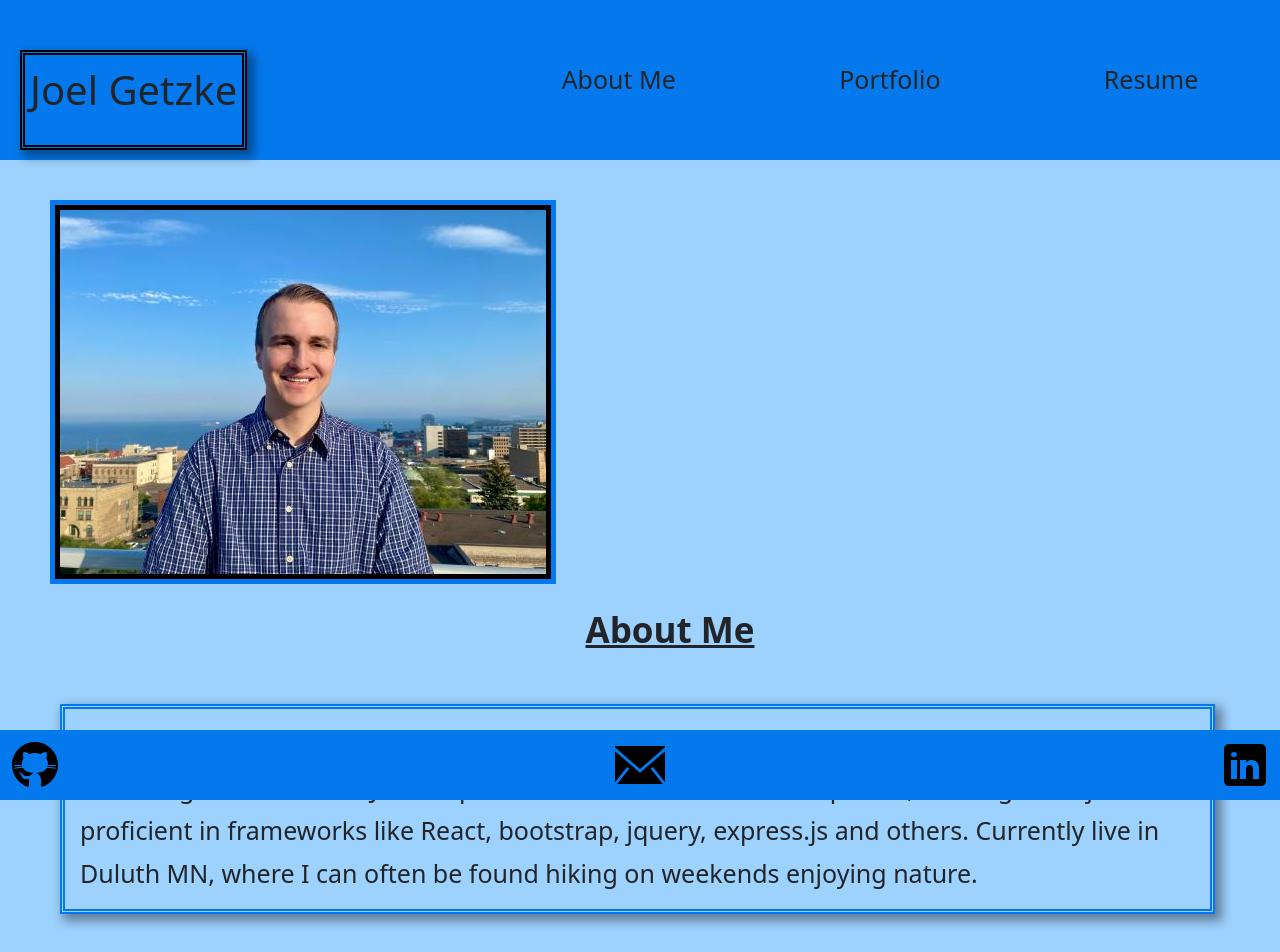
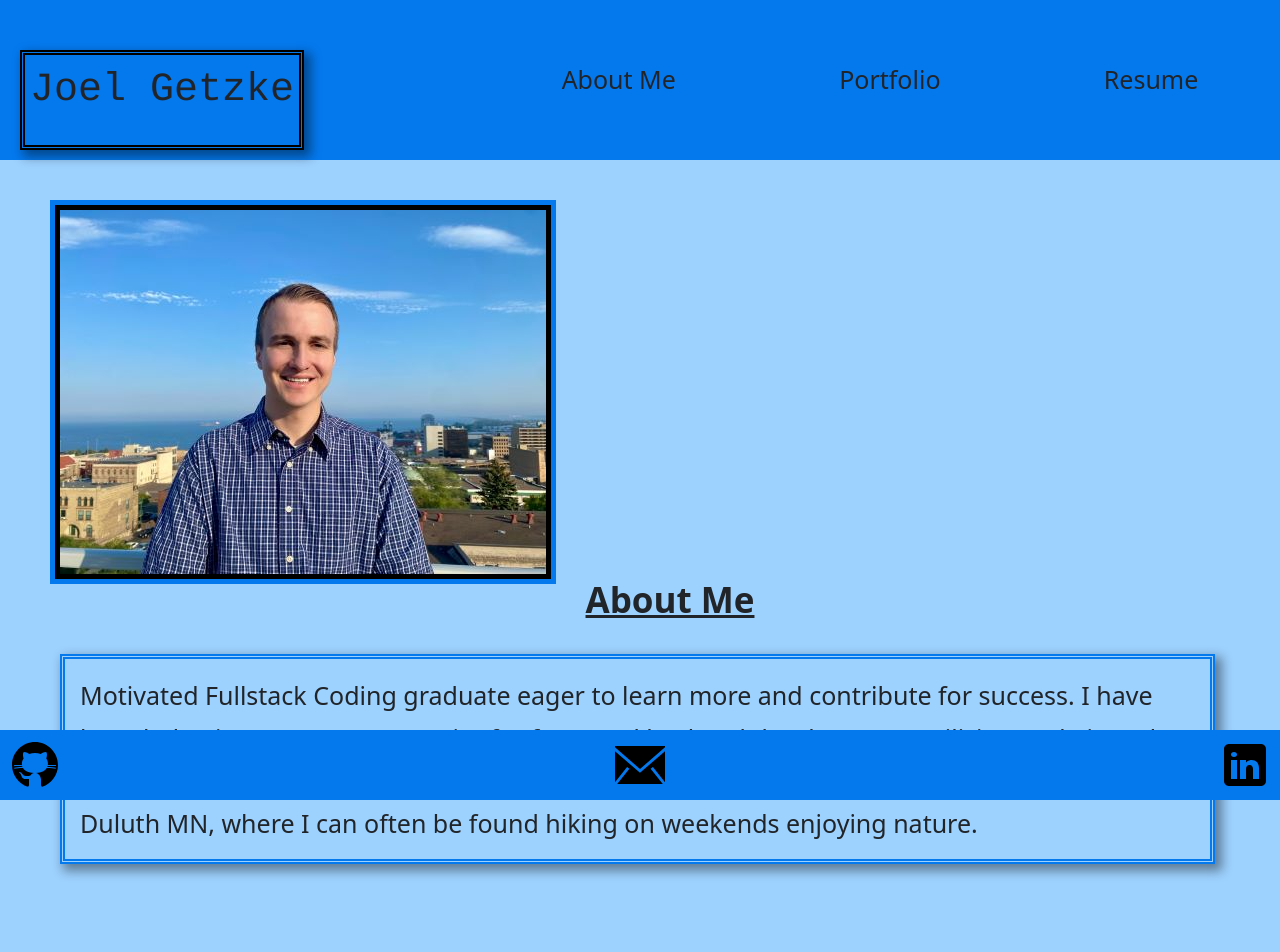
Before and after one commit to Glansburg/ReactPortfolio, a React (Vite) app: page / in a window 1280 px wide. Shown: the top 952 px of the page. After the commit the page ends 914 px from the top, so only its background shows below. Built offline with nearby package versions, Linux system fonts and the light colour scheme.

Commit message:
trouble shooting

```diff
--- a/src/App.css
+++ b/src/App.css
@@ -60,6 +60,7 @@ body {
 }
 
 .name-div {
+  font-family: cursive, Courier, Monospace;
   font-size: 40px;
   padding: 5px;
   display: flex;
@@ -78,7 +79,6 @@ body {
 
 .about-me-description {
   position: relative;
-  margin-top: 20px;
   line-height: 1.7em;
   font-size: 25px;
   border: 5px double rgb(4, 121, 238);
--- a/src/App.jsx
+++ b/src/App.jsx
@@ -16,7 +16,7 @@ function App() {
     <>
       {/* Header for all pages */}
       <header className="flex-header">
-        <div className="name-div d-sm-none d-md-none d-lg-none d-xl-block"> Joel Getzke</div>
+        <div className="name-div d-xs-none d-sm-none d-md-none d-lg-none d-xl-block"> Joel Getzke</div>
         <Nav setPage={setPage}></Nav>
       </header>
       {/* Main for all pages */}
--- a/src/components/About.jsx
+++ b/src/components/About.jsx
@@ -10,8 +10,8 @@ function About() {
         alt="Picture of creater"
       />{" "}
       <br />
-      <div className="custom-height custom-screen text-center custom-media-about mt-5">About Me </div>
-      <div className="about-me-description mb-20">
+      <div className="custom-height custom-screen text-center mt-4">About Me </div>
+      <div className="about-me-description">
         {" "}
         Motivated Fullstack Coding graduate eager to learn more and contribute
         for success. I have knowledge in HTML/CSS Javascript for front and
```
